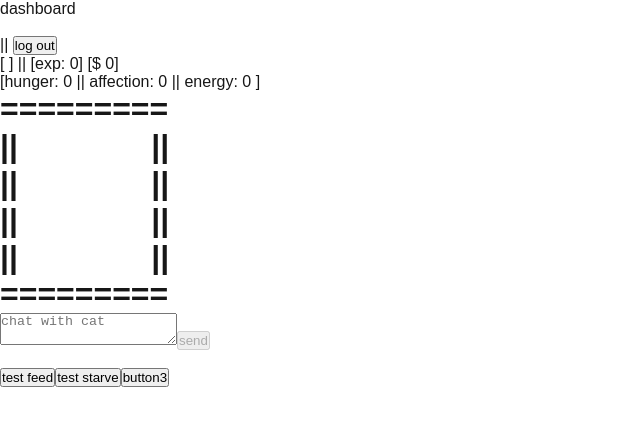
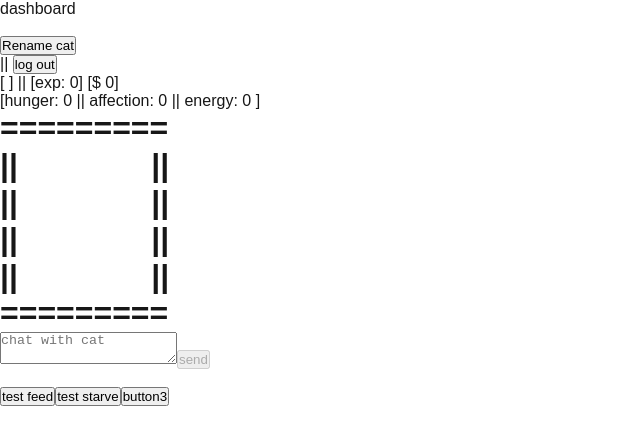
Before and after one commit to j-jh/TamaCatAI, a Next.js app: page /dashboard in a window 1280 px wide. Shown: the top 444 px of the page, without its empty margins (0-640 px from the left). Built offline with nearby package versions, Linux system fonts and the light colour scheme.

Commit message:
feat (Dashboard): add rename cat functionality with Path api

```diff
--- a/components/Dashboard.js
+++ b/components/Dashboard.js
@@ -126,11 +126,30 @@ export default function Dashboard() {
         router.push("/")
     }
 
+    const [showRename, setShowRename] = useState(false);
+    const [newName, setNewName] = useState("");
+
+    function testRename() {
+        setCat( prev => {
+            const updateName = newName;
+            updateCat({name: updateName});
+            return {... prev, name: updateName}
+        })
+        setShowRename(false);
+    }
+
     return (
         <div>
             dashboard
             <br />
             <br />
+            {showRename && <input onChange={e => setNewName(e.target.value)}></input>}
+            <button onClick={() => setShowRename(!showRename)}>
+                {!showRename ? <>Rename cat</> : <>Exit</>}
+            </button>
+            <br/>
+            {showRename && <button onClick={testRename}>Rename</button>}
+
             <p>{username} || <button onClick={handleLogOut} disabled={awaitAPI}>
                 {!awaitAPI ? "log out" : "logging out..."}
             </button></p>
```
